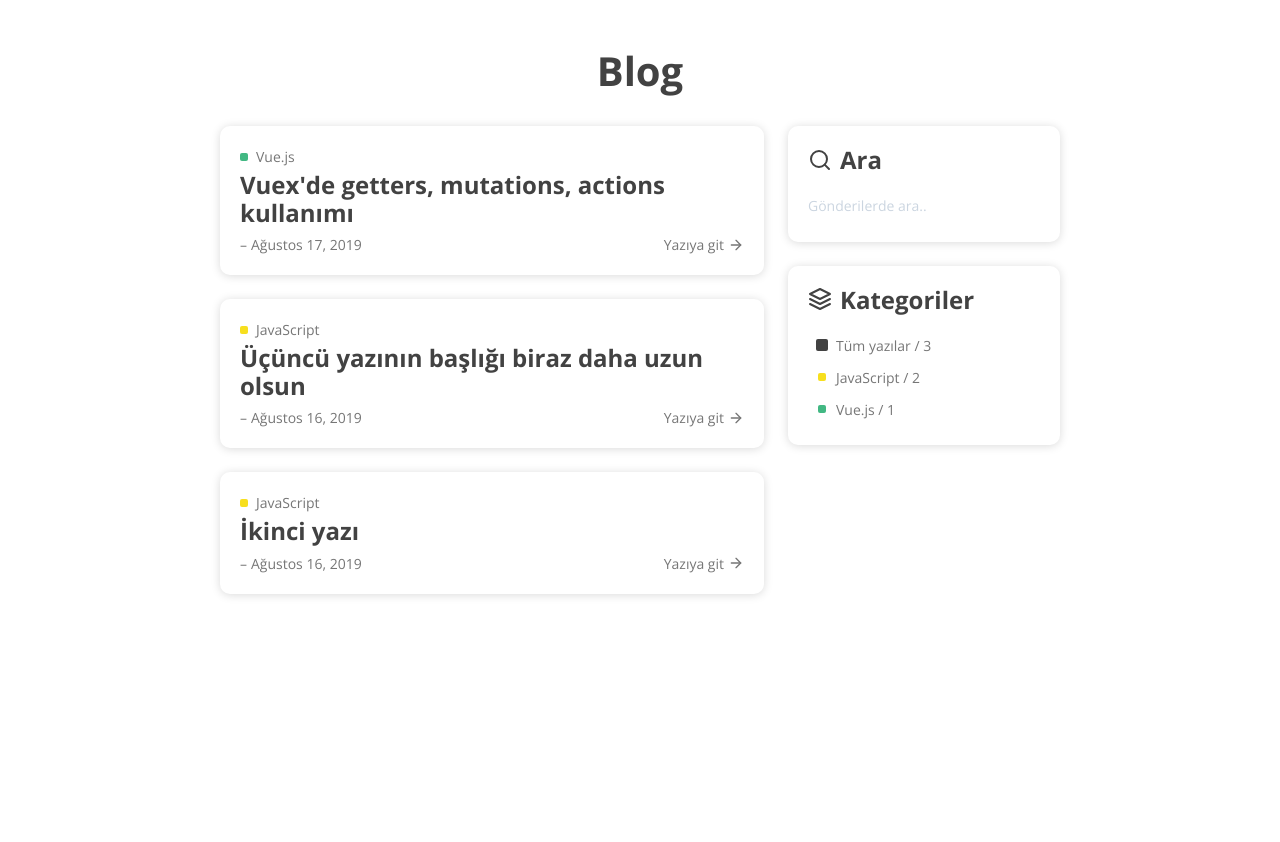
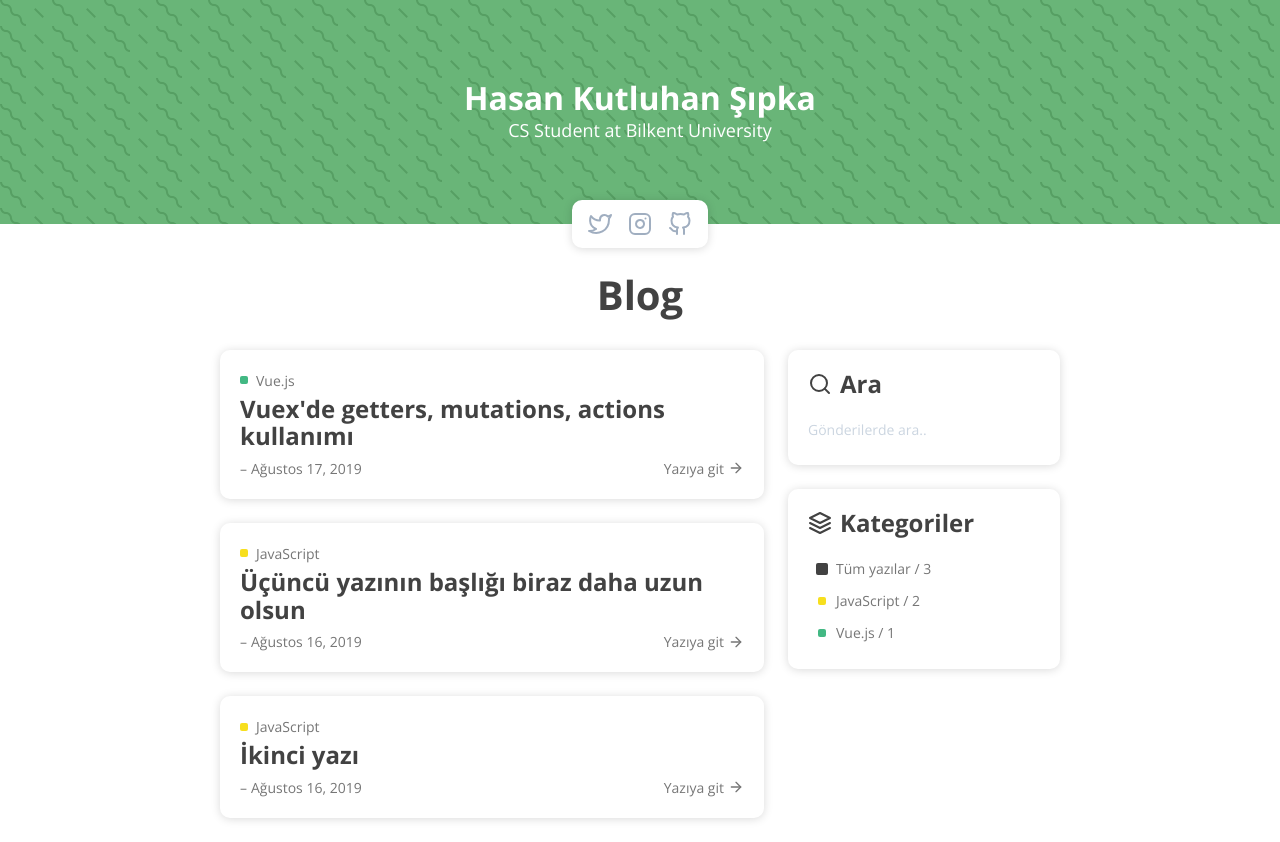
Before and after one commit to kutluhann/kutluhann.net, a Next.js app: page / in a window 1280 px wide. Before the commit the page ends 800 px from the top, so only its background shows below. Built offline with nearby package versions, Linux system fonts and the light colour scheme.

Commit message:
Add header

```diff
--- a/components/layout.js
+++ b/components/layout.js
@@ -1,8 +1,41 @@
 import SearchArea from '@/components/search-area'
 import CategoriesArea from '@/components/categories-area'
+import Link from 'next/link'
+import Image from 'next/image'
 
-export default function Layout({ children, activeCategories, searchString, setSearchString }) {
+export default function Layout({ children, activeCategories, searchString, setSearchString, postPage }) {
     return (
+      <>
+        <header className="wiggle bg-primary text-white">
+          <div className="container py-20 px-6 text-center relative flex justify-center flex-col items-center">
+            <Link href="/">
+              <h1 className="title text-3">Hasan Kutluhan Şıpka</h1>
+              <p className="text-6">CS Student at Bilkent University</p>
+            </Link>
+            <div className="absolute inset-x-0 bottom-0 flex justify-center items-center">
+              <div className="flex justify-center items-center flex-row h-12 bg-white text-gray-500 p-2 rounded-10 shadow relative top-6">
+                <a href="https://twitter.com/kutluhan22" target="_blank" aria-label="twitter" className="cursor-pointer mx-2 hover:text-twitter hover:rotate transition-rotate" rel="noreferrer">
+                  <svg className="h-6" xmlns="http://www.w3.org/2000/svg" viewBox="0 0 24 24" fill="none" stroke="currentColor" stroke-width="2" stroke-linecap="round" stroke-linejoin="round">
+                    <path d="M23 3a10.9 10.9 0 0 1-3.14 1.53 4.48 4.48 0 0 0-7.86 3v1A10.66 10.66 0 0 1 3 4s-4 9 5 13a11.64 11.64 0 0 1-7 2c9 5 20 0 20-11.5a4.5 4.5 0 0 0-.08-.83A7.72 7.72 0 0 0 23 3z"></path>
+                  </svg>
+                </a>
+                <a href="https://www.instagram.com/1dolarkactl/" target="_blank" aria-label="instagram" className="cursor-pointer mx-2 hover:text-instagram hover:rotate transition-rotate" rel="noreferrer">
+                  <svg className="h-6" xmlns="http://www.w3.org/2000/svg" viewBox="0 0 24 24" fill="none" stroke="currentColor" stroke-width="2" stroke-linecap="round" stroke-linejoin="round">
+                    <rect x="2" y="2" width="20" height="20" rx="5" ry="5"></rect>
+                    <path d="M16 11.37A4 4 0 1 1 12.63 8 4 4 0 0 1 16 11.37z"></path>
+                    <line x1="17.5" y1="6.5" x2="17.5" y2="6.5"></line>
+                  </svg>
+                </a>
+                <a href="https://github.com/kutluhann" target="_blank" aria-label="github" className="cursor-pointer mx-2 hover:text-github hover:rotate transition-rotate" rel="noreferrer">
+                  <svg className="h-6" xmlns="http://www.w3.org/2000/svg" viewBox="0 0 24 24" fill="none" stroke="currentColor" stroke-width="2" stroke-linecap="round" stroke-linejoin="round">
+                    <path d="M9 19c-5 1.5-5-2.5-7-3m14 6v-3.87a3.37 3.37 0 0 0-.94-2.61c3.14-.35 6.44-1.54 6.44-7A5.44 5.44 0 0 0 20 4.77 5.07 5.07 0 0 0 19.91 1S18.73.65 16 2.48a13.38 13.38 0 0 0-7 0C6.27.65 5.09 1 5.09 1A5.07 5.07 0 0 0 5 4.77a5.44 5.44 0 0 0-1.5 3.78c0 5.42 3.3 6.61 6.44 7A3.37 3.37 0 0 0 9 18.13V22"></path>
+                  </svg>
+                </a>
+              </div>
+            </div>
+          </div>
+        </header>
+        {!postPage ? (
           <main className="pt-12 px-4">
             <section>
               <div className="container">
@@ -29,5 +62,11 @@ export default function Layout({ children, activeCategories, searchString, setSe
               </div>
             </section>
           </main>
+        ) : (
+          <>
+            {children}
+          </>
+        )}
+      </>
     )
 }
--- a/pages/[id].js
+++ b/pages/[id].js
@@ -3,9 +3,11 @@ import Date from "@/components/date"
 import ReactMarkdown from "react-markdown"
 import { Prism as SyntaxHighlighter } from "react-syntax-highlighter";
 import { nightOwl } from 'react-syntax-highlighter/dist/cjs/styles/prism';
+import Layout from "@/components/layout";
 
 export default function PostPage({ postData }) {
   return (
+    <Layout postPage={true}>
       <main className="mt-12">
         <section>
           <article className="mx-auto w-full flex flex-col">
@@ -49,6 +51,7 @@ export default function PostPage({ postData }) {
           </article>
         </section>
       </main>
+    </Layout>
   )
 }
 
--- a/styles/globals.css
+++ b/styles/globals.css
@@ -15,10 +15,10 @@ body{
 .title{
   @apply font-bold text-4 leading-tight;
 }
-/*
+
 .wiggle{
-  background-image: url(../../static/wiggle.svg)
-}*/
+  background-image: url(../public/images/wiggle.svg)
+}
 
 @screen tablet {
   .container{
```
Also changed, not shown: public/images/profile.png (added), public/images/wiggle.svg (added). Lines whose indentation alone changed are shown as unchanged.
